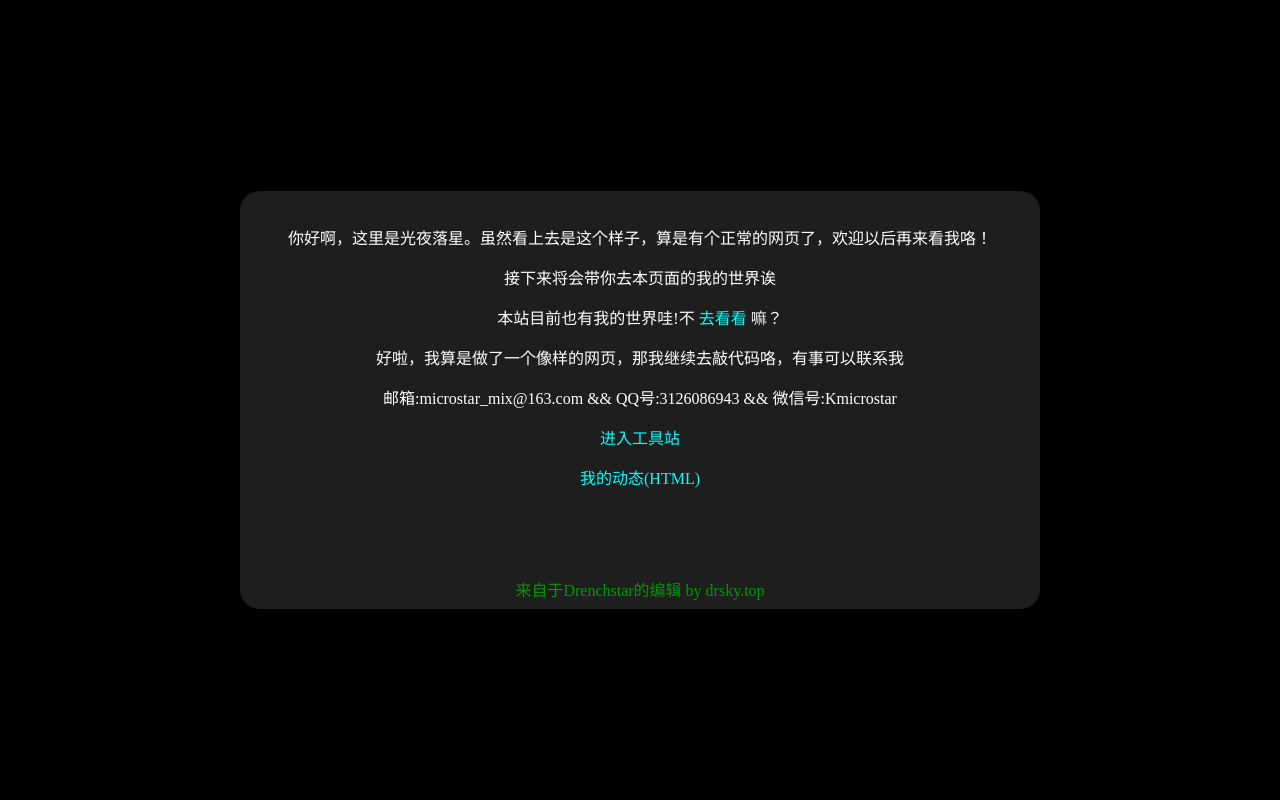
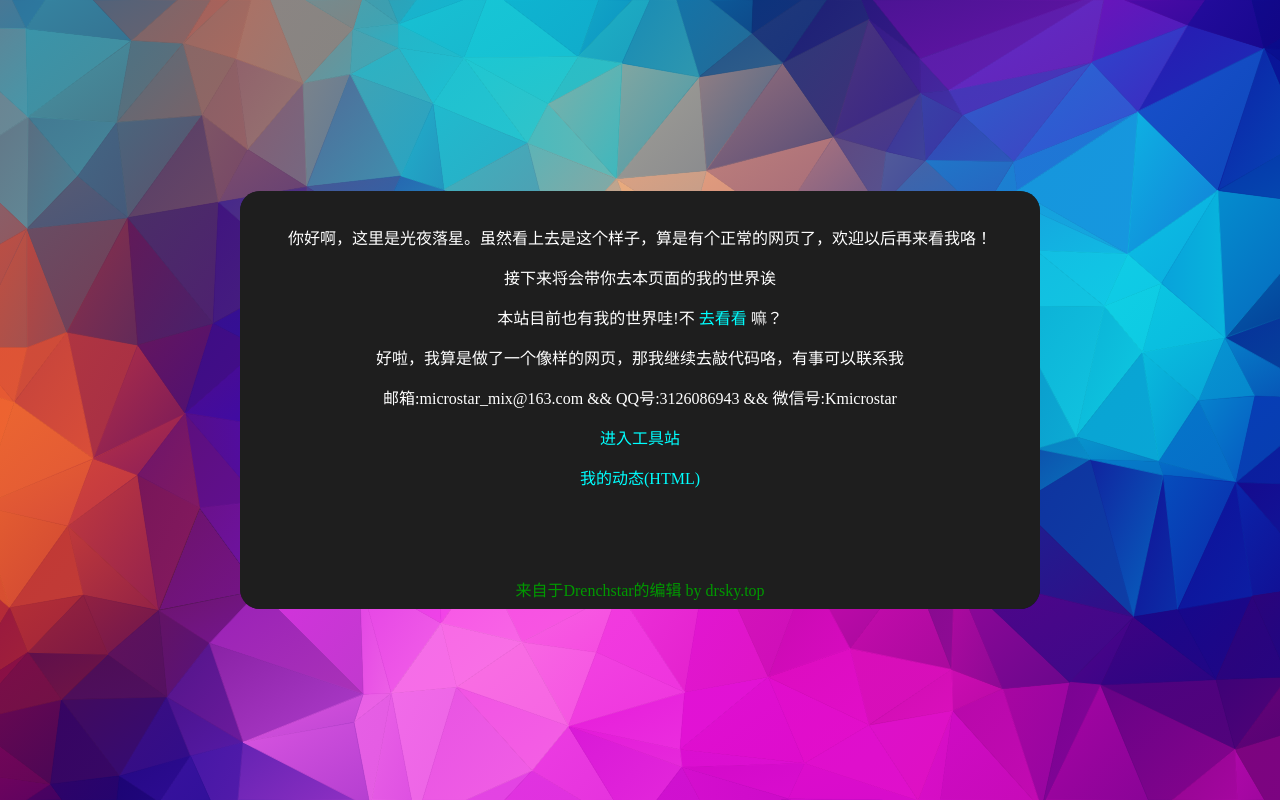
Before and after one commit to Lstarc/lstarc.github.io, a plain HTML site: page index.html in a window 1280 px wide. Drawn offline with Linux system fonts and the light colour scheme.

Commit message:
Update index.html

```diff
--- a/index.html
+++ b/index.html
@@ -12,7 +12,7 @@ body{/* 网页背景样式 */
     height: 100vh;
     width: 100%;
     background-color: #000;
-    background-image: url(/imgaes/triangles-l-background.svg);
+    background-image: url(/triangles-l-background.svg);
     background-repeat: no-repeat;
     background-position: center;
     background-size: cover;
```
